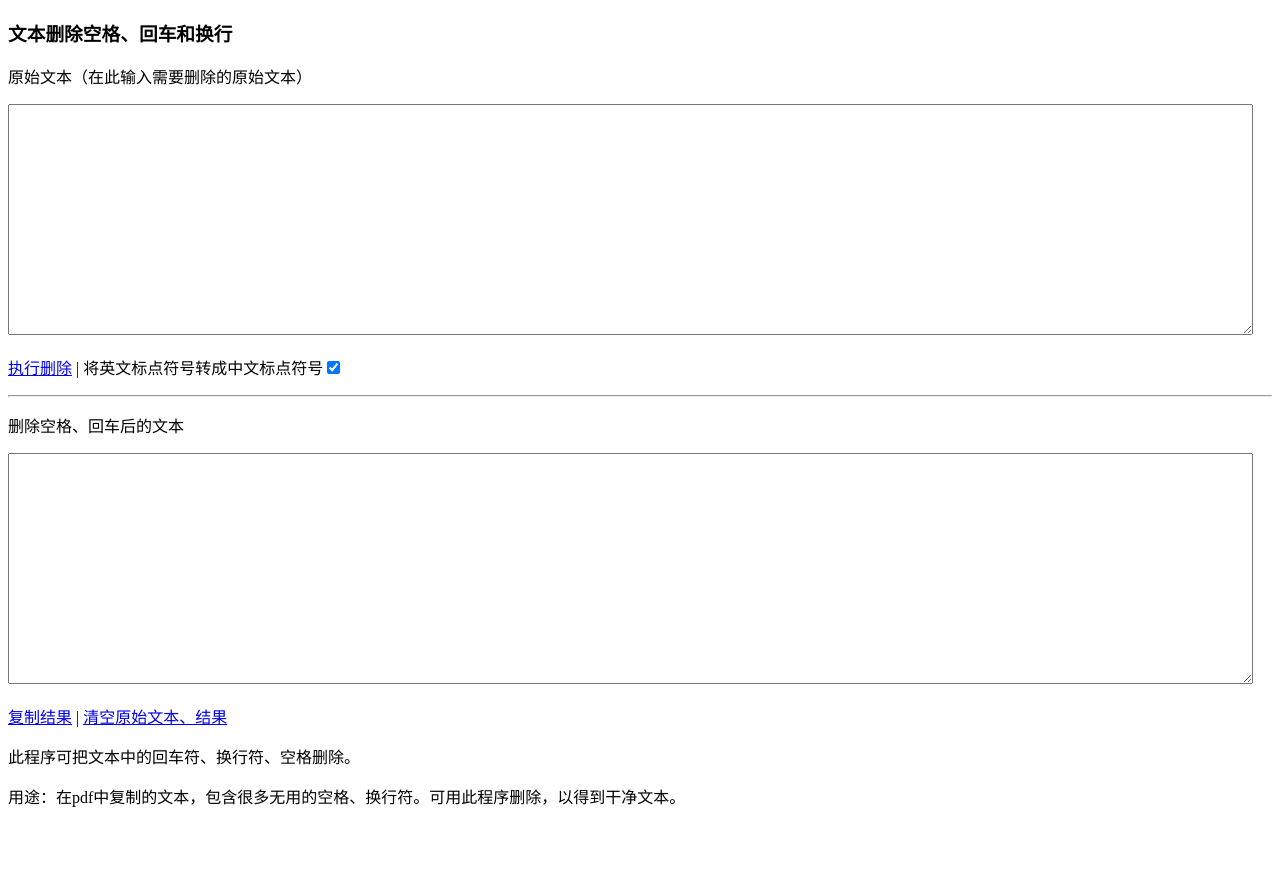
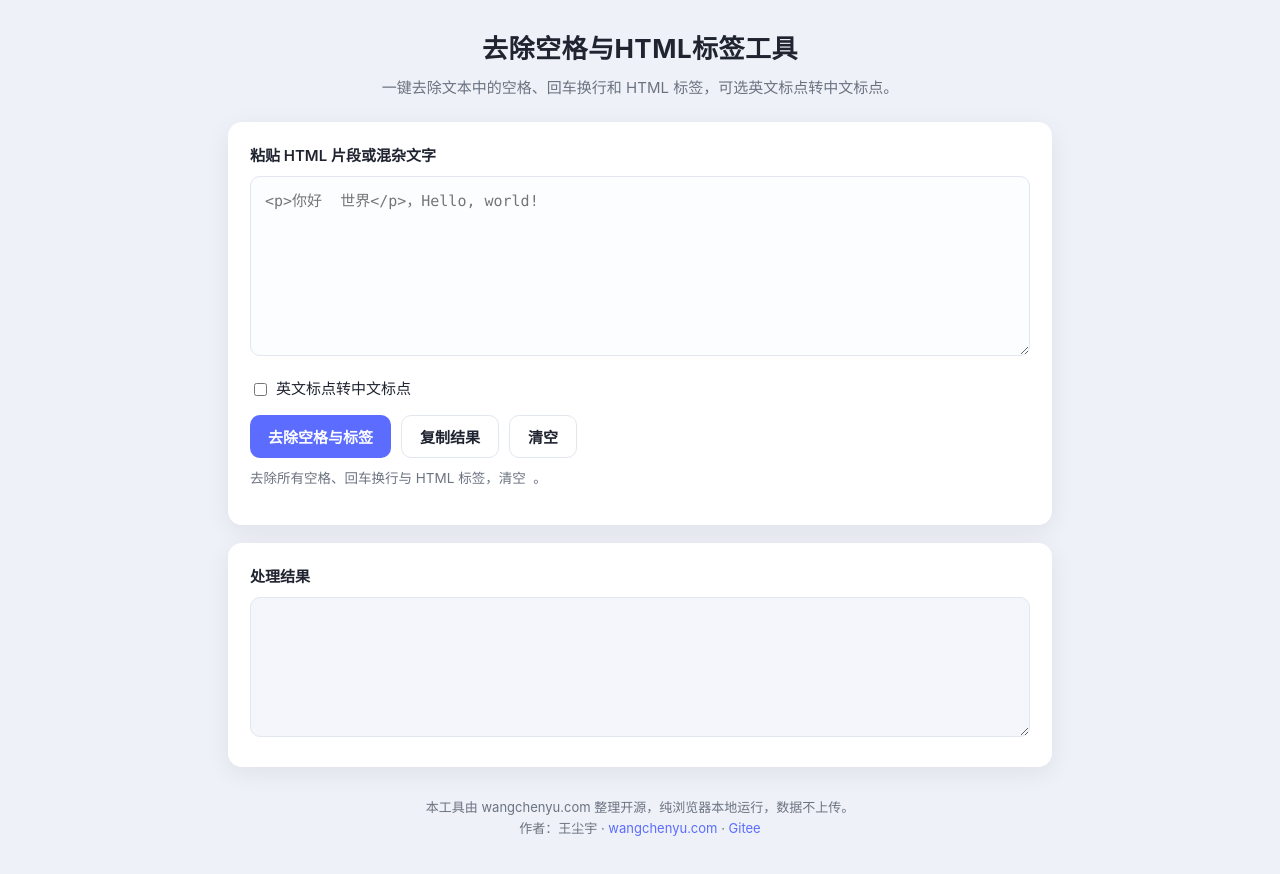
Before and after one commit to iwangchenyu/html-space, a plain HTML site: page index.html in a window 1280 px wide. Before the commit the page ends 824 px from the top, so only its background shows below. Drawn offline with Linux system fonts and the light colour scheme.

Commit message:
feat: 现代化重做界面，优化交互体验、SEO元信息与页脚署名

```diff
--- a/index.html
+++ b/index.html
@@ -2,80 +2,99 @@
 <html lang="zh-CN">
 <head>
 <meta charset="utf-8">
-        <meta name="viewport" content="width=device-width, initial-scale=1, maximum-scale=1, user-scalable=0">
-        <meta name="description" content="删除空格、换行回车符"/>
-        <meta name="keywords" content="删除空格，删除回车，删除换行"/>
-        <title>文本删除空格、回车和换行符</title>
-        <script>
-            function killBr(obj, res) {
-                var c = document.getElementById(obj).value;
-                document.getElementById(res).value = document.getElementById("enTocn").checked ? repSign(iGetInnerText(c)) : iGetInnerText(c);
+<meta name="viewport" content="width=device-width, initial-scale=1">
+<title>去除空格与HTML标签工具</title>
+<meta name="description" content="一键去除文本中的空格、回车换行和 HTML 标签，可选英文标点转中文标点。">
+<style>
+:root{
+  --primary:#5b6cff; --primary-d:#4a5bf0; --bg:#eef1f7; --card:#ffffff;
+  --text:#1f2430; --muted:#6b7280; --border:#e2e6ee; --soft:#f4f6fb;
+  --ok:#16a34a; --radius:14px;
 }
-            // killBr
-            function empty(obj) {
-                document.getElementById(obj).value = "";
-            }
-            // empty
-            function iGetInnerText(testStr) {
-                var resultStr = testStr.replace(/\ +/g, "");
-                //去掉空格
-                resultStr = testStr.replace(/<\/?[^>]*>/g, '');
-                //去除HTML tag
-                resultStr = testStr.replace(/&nbsp;/ig, '');
-                //去掉&nbsp;
-                resultStr = testStr.replace(/[ | ]*\n/g, '\n');
-                //去除行尾空白
-                resultStr = testStr.replace(/[ ]/g, "");
-                //去掉空格
-                resultStr = testStr.replace(/[\r\n]/g, "");
-                //去掉回车换行
-                return resultStr;
-            }
-            // iGetInnerText
-            function repSign(s) {
-                s = s.replace(/([\u4E00-\u9FA5]|^|\n|\r)([\,\.\?\!])(?=[\u4E00-\u9FA5]|$|\n|\r)/g, function(u, v, w, x) {
-                    sign = {
-                        ',': '，',
-                        '.': '。',
-                        '?': '？',
-                        '!': '！',
-                        '(': '（',
-                        ')': '）',
-                        ';': '；',
-                        ':': '：'
-                    };
-                    return sign[w] ? v + sign[w] : u;
-                });
-                return s;
-            }
-            function copy() {
-                document.getElementById("result").select();
-                document.execCommand("copy");
-            }
-        </script>
-        <style>
-            #source,#result {
-                width: 98%;
-            }
+*{box-sizing:border-box}
+body{margin:0;font-family:-apple-system,BlinkMacSystemFont,"Segoe UI","PingFang SC","Hiragino Sans GB","Microsoft YaHei",sans-serif;
+  background:var(--bg);color:var(--text);line-height:1.6;-webkit-font-smoothing:antialiased}
+.wrap{max-width:860px;margin:0 auto;padding:28px 18px 60px}
+header{text-align:center;margin-bottom:22px}
+header h1{font-size:26px;margin:0 0 6px;font-weight:700;letter-spacing:.5px}
+header p{color:var(--muted);margin:0;font-size:15px}
+.card{background:var(--card);border-radius:var(--radius);box-shadow:0 6px 24px rgba(30,41,59,.07);padding:22px;margin-bottom:18px}
+label.field{display:block;font-weight:600;margin:0 0 8px;font-size:15px}
+textarea,input[type=text]{width:100%;border:1px solid var(--border);border-radius:10px;padding:12px 14px;font-size:15px;
+  font-family:ui-monospace,SFMono-Regular,Menlo,Consolas,monospace;background:#fcfdff;resize:vertical;outline:none;transition:border .15s,box-shadow .15s}
+textarea:focus,input[type=text]:focus{border-color:var(--primary);box-shadow:0 0 0 3px rgba(91,108,255,.15)}
+textarea{min-height:180px;line-height:1.7}
+.row{display:flex;gap:10px;flex-wrap:wrap;margin-top:14px}
+.btn{display:inline-flex;align-items:center;gap:6px;border:0;border-radius:10px;padding:10px 18px;font-size:15px;font-weight:600;cursor:pointer;transition:background .15s,transform .05s}
+.btn:active{transform:scale(.98)}
+.btn-primary{background:var(--primary);color:#fff}
+.btn-primary:hover{background:var(--primary-d)}
+.btn-ghost{background:#fff;color:var(--text);border:1px solid var(--border)}
+.btn-ghost:hover{background:var(--soft)}
+.hint{color:var(--muted);font-size:13.5px;margin-top:10px}
+.output{margin-top:14px}
+.output textarea{min-height:140px;background:var(--soft)}
+.result-num{display:flex;flex-wrap:wrap;gap:14px;margin-top:8px}
+.stat{background:var(--soft);border-radius:10px;padding:10px 16px;min-width:120px}
+.stat b{font-size:22px;color:var(--primary);display:block}
+.stat span{font-size:13px;color:var(--muted)}
+footer{text-align:center;color:var(--muted);font-size:13px;margin-top:30px}
+footer a{color:var(--primary);text-decoration:none}
+#toast{position:fixed;left:50%;bottom:36px;transform:translateX(-50%);background:#1f2430;color:#fff;
+  padding:10px 20px;border-radius:10px;font-size:14px;opacity:0;pointer-events:none;transition:opacity .2s;z-index:99}
+#toast.show{opacity:.95}
+@media(max-width:600px){header h1{font-size:21px}.wrap{padding:18px 12px 40px}.card{padding:16px}}
 </style>
 </head>
 <body>
-        <h3>文本删除空格、回车和换行</h3>
-        <p>原始文本（在此输入需要删除的原始文本）</p>
-        <textarea id="source" rows="15"></textarea>
-        <br/>
-        <p>
-            <a href="javaScript:killBr('source','result')">执行删除</a>
-            |     将英文标点符号转成中文标点符号<input type="checkbox" id="enTocn" checked />
-        </p>
-        <hr/>
-        <p>删除空格、回车后的文本</p>
-        <textarea id="result" rows="15"></textarea>
-        <p>
-            <a href="javaScript:copy();">复制结果</a>
-            |     <a href="javaScript:empty('source');empty('result');">清空原始文本、结果</a>
-        </p>
-        <p>此程序可把文本中的回车符、换行符、空格删除。</p>
-        <p>用途：在pdf中复制的文本，包含很多无用的空格、换行符。可用此程序删除，以得到干净文本。</p>
+<div class="wrap">
+<header><h1>去除空格与HTML标签工具</h1><p>一键去除文本中的空格、回车换行和 HTML 标签，可选英文标点转中文标点。</p></header>
+
+<div class="card">
+  <label class="field" for="in">粘贴 HTML 片段或混杂文字</label>
+  <textarea id="in" placeholder="<p>你好  世界</p>，Hello, world!"></textarea>
+  <div class="row">
+    <label style="display:flex;align-items:center;gap:6px;font-size:15px"><input type="checkbox" id="enTocn" style="width:auto"> 英文标点转中文标点</label>
+  </div>
+  <div class="row">
+    <button class="btn btn-primary" onclick="run()">去除空格与标签</button>
+    <button class="btn btn-ghost" onclick="copyOut()">复制结果</button>
+    <button class="btn btn-ghost" onclick="clearAll()">清空</button>
+  </div>
+  <p class="hint">去除所有空格、回车换行与 HTML 标签，清空 &nbsp;。</p>
+</div>
+<div class="card output">
+  <label class="field" for="out">处理结果</label>
+  <textarea id="out" readonly></textarea>
+</div>
+<script>
+function innerText(s){
+  s=s.replace(/<\/?[^>]*>/g,'');
+  s=s.replace(/&nbsp;/ig,'');
+  s=s.replace(/\s+/g,'');
+  return s;
+}
+function repSign(s){
+  var sign={',':'，','.':'。','?':'？','!':'！','(':'（',')':'）',';':'；',':':'：'};
+  return s.replace(/([,\.\?!\(\);:])/g,function(w){return sign[w]||w;});
+}
+function run(){
+  var c=document.getElementById('in').value;
+  var r=innerText(c);
+  if(document.getElementById('enTocn').checked)r=repSign(r);
+  document.getElementById('out').value=r;
+  toast('处理完成');
+}
+function copyOut(){copyText(document.getElementById('out').value);}
+function clearAll(){document.getElementById('in').value='';document.getElementById('out').value='';}
+</script>
+
+<footer>本工具由 wangchenyu.com 整理开源，纯浏览器本地运行，数据不上传。<br>作者：王尘宇 · <a href="https://wangchenyu.com">wangchenyu.com</a> · <a href="https://gitee.com/iseeyu">Gitee</a></footer>
+</div>
+<div id="toast"></div>
+<script>
+function toast(msg){const t=document.getElementById('toast');t.textContent=msg;t.classList.add('show');clearTimeout(t._h);t._h=setTimeout(()=>t.classList.remove('show'),1600);}
+function copyText(txt){if(!txt){toast('没有可复制的内容');return;}navigator.clipboard.writeText(txt).then(()=>toast('已复制到剪贴板')).catch(()=>{const ta=document.createElement('textarea');ta.value=txt;document.body.appendChild(ta);ta.select();document.execCommand('copy');document.body.removeChild(ta);toast('已复制');});}
+</script>
 </body>
 </html>
```
Lines whose indentation alone changed are shown as unchanged.
